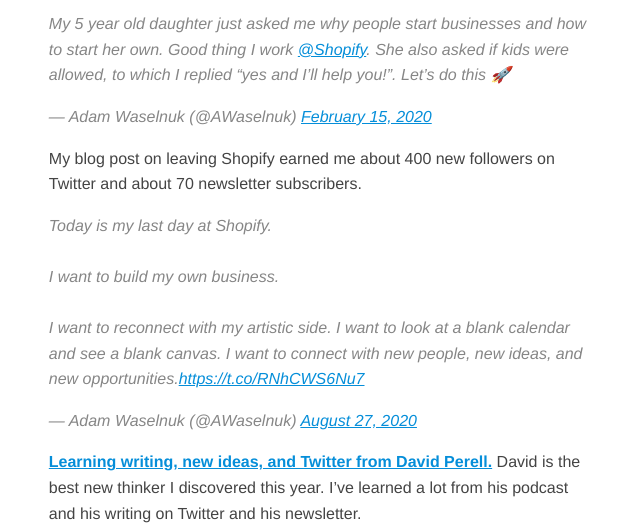
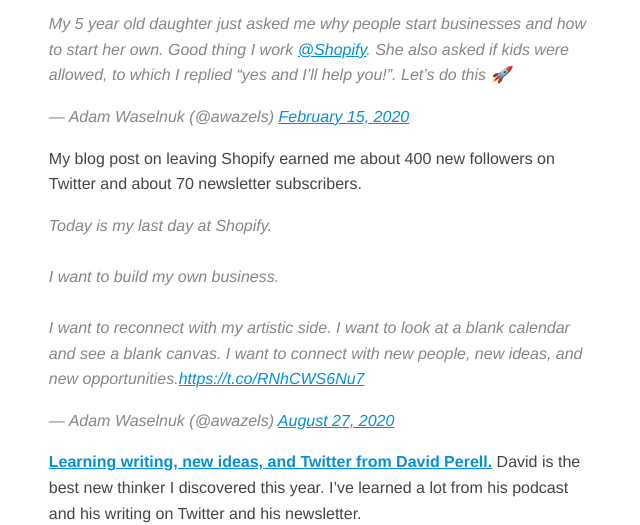
Before and after one commit to AWaselnuk/AWaselnuk.github.io, a Jekyll site: the page built from _posts/2020-12-31-year-in-review-2020.md, in a window 1280 px wide and 900 px high, scrolled down 6094 px. Shown: the part 152-677 px from the top of the window, without its empty margins (316-956 px from the left). Built offline with Jekyll 4.4.1, drawn with Linux system fonts in a browser that asks for light colours; comment, search, counter and statistics services are not loaded; some of the changed text lies outside the part shown.

Commit message:
More Twitter handle changes

```diff
--- a/_posts/2020-12-31-year-in-review-2020.md
+++ b/_posts/2020-12-31-year-in-review-2020.md
@@ -85,7 +85,7 @@
 
 **Designed a GraphQL API with Derek.** I had never designed an API before. This year I got the chance. Even better I got to work closely with Derek Meulmeester. Derek is one of those quiet and therefore criminally underrated developers. I loved working with him. I was also reminded how engaged and awesome the Shopify developer community is.
 
-<blockquote class="twitter-tweet"><p lang="en" dir="ltr">I&#39;m proud to finally share something I worked on at Shopify for a good chunk of this year. It was an incredible challenge and taught me a lot.<br><br>The first ever public GraphQL API for the Shopify Partners platform <a href="https://t.co/qJDsSK4m22">https://t.co/qJDsSK4m22</a></p>&mdash; Adam Waselnuk (@AWaselnuk) <a href="https://twitter.com/awazels/status/1336407581254971398?ref_src=twsrc%5Etfw">December 8, 2020</a></blockquote> <script async src="https://platform.twitter.com/widgets.js" charset="utf-8"></script>
+<blockquote class="twitter-tweet"><p lang="en" dir="ltr">I&#39;m proud to finally share something I worked on at Shopify for a good chunk of this year. It was an incredible challenge and taught me a lot.<br><br>The first ever public GraphQL API for the Shopify Partners platform <a href="https://t.co/qJDsSK4m22">https://t.co/qJDsSK4m22</a></p>&mdash; Adam Waselnuk (@awazels) <a href="https://twitter.com/awazels/status/1336407581254971398?ref_src=twsrc%5Etfw">December 8, 2020</a></blockquote> <script async src="https://platform.twitter.com/widgets.js" charset="utf-8"></script>
 
 ### Relaxation, Hobbies, Creativity
 
@@ -129,11 +129,11 @@
 
 My tweet about Addison's business plan was my first ever viral tweet. It was completely off the cuff and unplanned. **You can't predict when something will resonate. Its all about putting yourself out there regularly.** It earned me about 360 new followers. Later we actually built a real storefront on Shopify, sold some of the blue gems, and donated the proceeds to an ocean charity. All of this spawned from deciding to publish.
 
-<blockquote class="twitter-tweet"><p lang="en" dir="ltr">My 5 year old daughter just asked me why people start businesses and how to start her own. Good thing I work <a href="https://twitter.com/Shopify?ref_src=twsrc%5Etfw">@Shopify</a>. She also asked if kids were allowed, to which I replied “yes and I’ll help you!”. Let’s do this 🚀</p>&mdash; Adam Waselnuk (@AWaselnuk) <a href="https://twitter.com/awazels/status/1228743551829397509?ref_src=twsrc%5Etfw">February 15, 2020</a></blockquote> <script async src="https://platform.twitter.com/widgets.js" charset="utf-8"></script>
+<blockquote class="twitter-tweet"><p lang="en" dir="ltr">My 5 year old daughter just asked me why people start businesses and how to start her own. Good thing I work <a href="https://twitter.com/Shopify?ref_src=twsrc%5Etfw">@Shopify</a>. She also asked if kids were allowed, to which I replied “yes and I’ll help you!”. Let’s do this 🚀</p>&mdash; Adam Waselnuk (@awazels) <a href="https://twitter.com/awazels/status/1228743551829397509?ref_src=twsrc%5Etfw">February 15, 2020</a></blockquote> <script async src="https://platform.twitter.com/widgets.js" charset="utf-8"></script>
 
 My blog post on leaving Shopify earned me about 400 new followers on Twitter and about 70 newsletter subscribers.
 
-<blockquote class="twitter-tweet"><p lang="en" dir="ltr">Today is my last day at Shopify. <br><br>I want to build my own business.<br><br>I want to reconnect with my artistic side. I want to look at a blank calendar and see a blank canvas. I want to connect with new people, new ideas, and new opportunities.<a href="https://t.co/RNhCWS6Nu7">https://t.co/RNhCWS6Nu7</a></p>&mdash; Adam Waselnuk (@AWaselnuk) <a href="https://twitter.com/awazels/status/1299046321001816065?ref_src=twsrc%5Etfw">August 27, 2020</a></blockquote> <script async src="https://platform.twitter.com/widgets.js" charset="utf-8"></script>
+<blockquote class="twitter-tweet"><p lang="en" dir="ltr">Today is my last day at Shopify. <br><br>I want to build my own business.<br><br>I want to reconnect with my artistic side. I want to look at a blank calendar and see a blank canvas. I want to connect with new people, new ideas, and new opportunities.<a href="https://t.co/RNhCWS6Nu7">https://t.co/RNhCWS6Nu7</a></p>&mdash; Adam Waselnuk (@awazels) <a href="https://twitter.com/awazels/status/1299046321001816065?ref_src=twsrc%5Etfw">August 27, 2020</a></blockquote> <script async src="https://platform.twitter.com/widgets.js" charset="utf-8"></script>
 
 [**Learning writing, new ideas, and Twitter from David Perell.**](https://perell.com/) David is the best new thinker I discovered this year. I've learned a lot from his podcast and his writing on Twitter and his newsletter.
 
@@ -226,7 +226,7 @@
 
 I noticed a pattern this year. When I move fast, with inspiration, and low amounts of code, magic happens. This tweet highlights some of the wins:
 
-<blockquote class="twitter-tweet"><p lang="en" dir="ltr">Insight from this year: Some of the best things I did were done extremely fast, under analyzed, and powered by inspiration.<br><br>I must remember to leave space in my calendar to follow my gut and my inspiration more often.</p>&mdash; Adam Waselnuk (@AWaselnuk) <a href="https://twitter.com/awazels/status/1344125228318916608?ref_src=twsrc%5Etfw">December 30, 2020</a></blockquote> <script async src="https://platform.twitter.com/widgets.js" charset="utf-8"></script>
+<blockquote class="twitter-tweet"><p lang="en" dir="ltr">Insight from this year: Some of the best things I did were done extremely fast, under analyzed, and powered by inspiration.<br><br>I must remember to leave space in my calendar to follow my gut and my inspiration more often.</p>&mdash; Adam Waselnuk (@awazels) <a href="https://twitter.com/awazels/status/1344125228318916608?ref_src=twsrc%5Etfw">December 30, 2020</a></blockquote> <script async src="https://platform.twitter.com/widgets.js" charset="utf-8"></script>
 
 ### Focus on social media was bad for my business but great for relationships
 
--- a/collaborate.html
+++ b/collaborate.html
@@ -224,7 +224,7 @@
       <p class="contact-container">
         <strong class="orange uppercase">GET IN TOUCH</strong><br />Email
         <a class="link" href="mailto:wazels@hey.com">wazels@hey.com</a> /
-        @AWaselnuk on
+        @awazels on
         <a class="link" href="https://twitter.com/awazels">Twitter</a> /
         @wazels#1693 on Discord
       </p>
```
Also changed, not shown: _posts/2017-10-23-prioritizing-ux-work-a-set-of-lenses.md (+1 -1 lines), _posts/2018-04-03-practical-object-oriented-design-in-javascript.md (+1 -1 lines), _posts/2021-08-06-joining-legendkeeper.md (+1 -1 lines).
